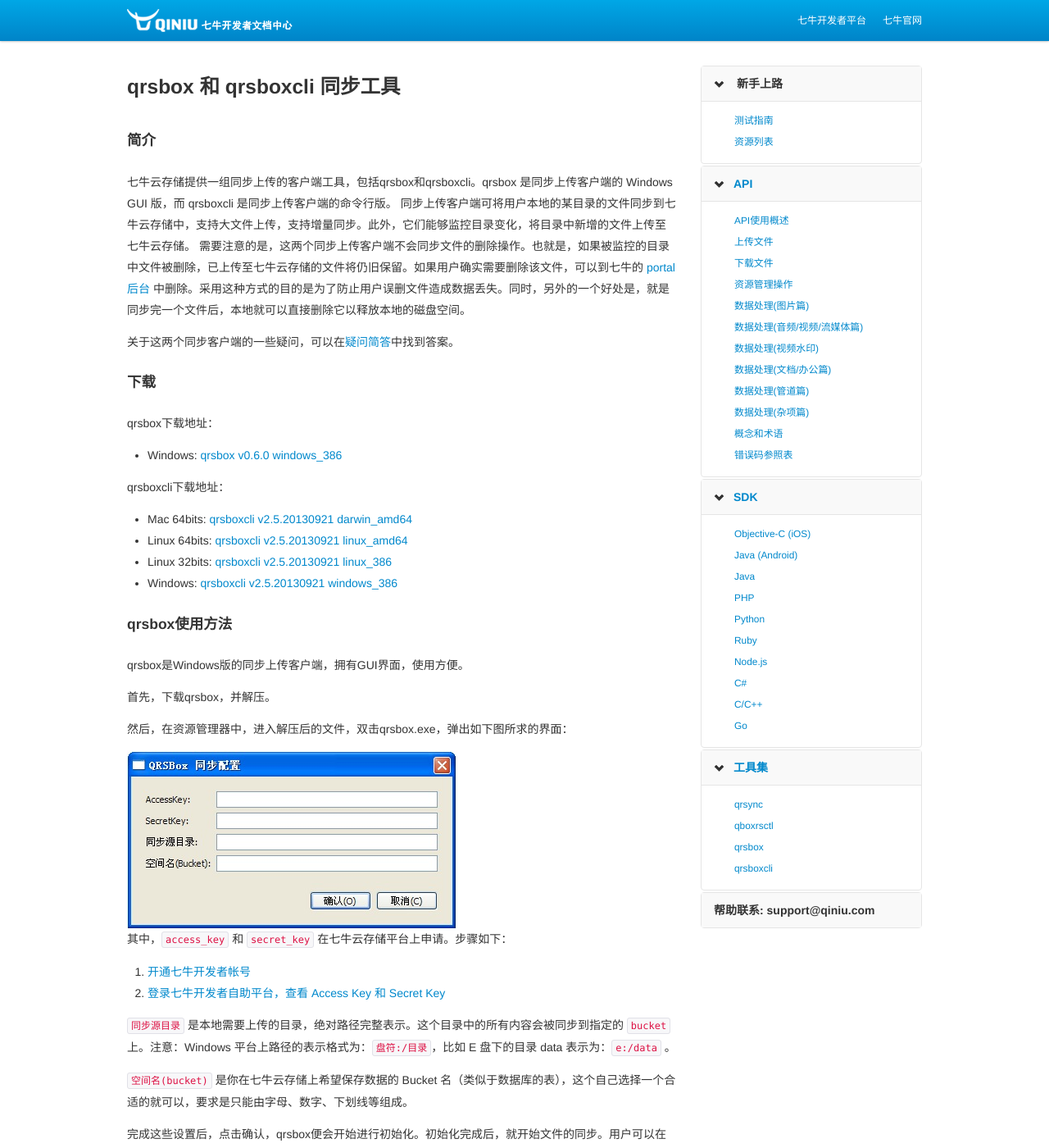
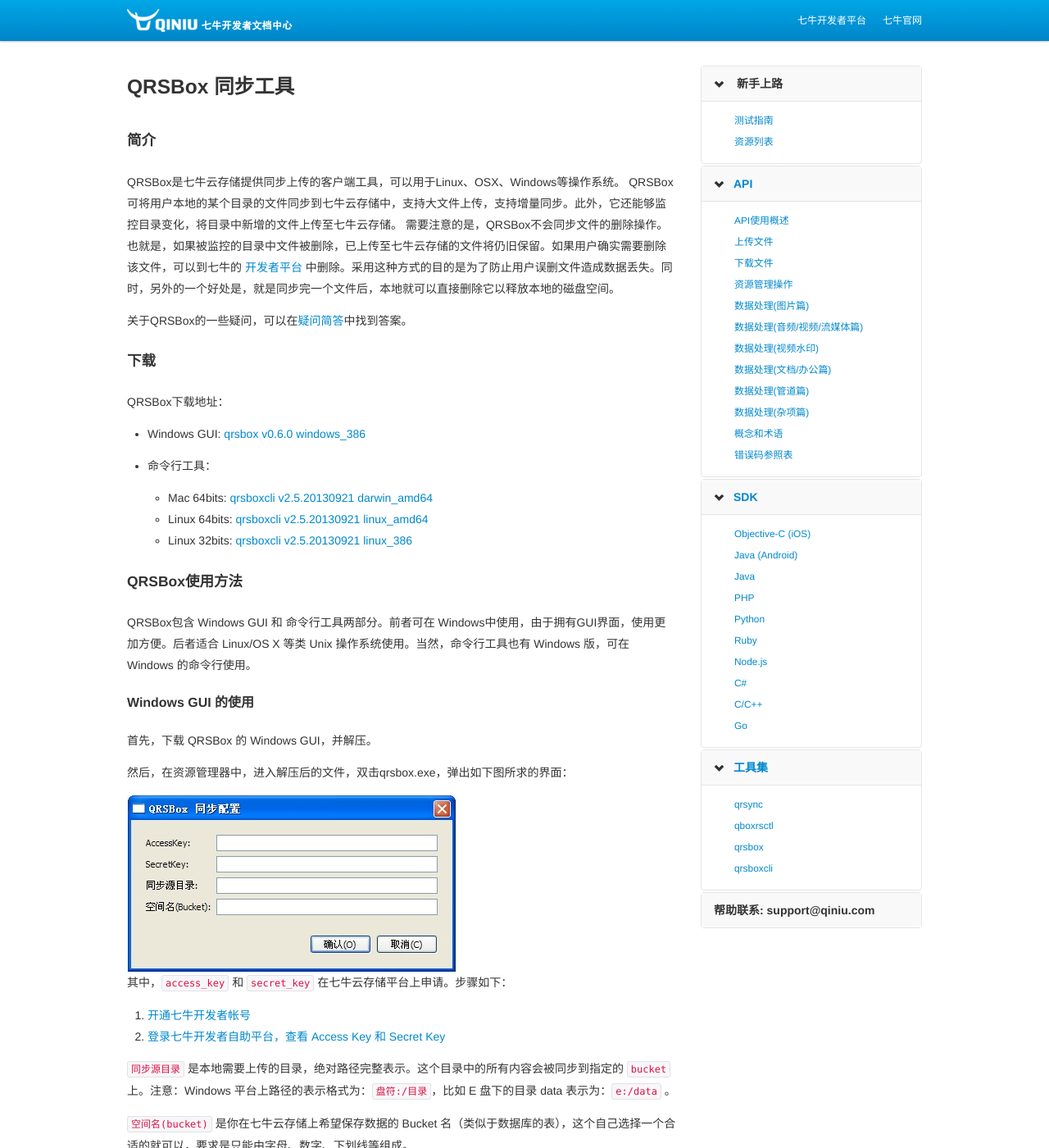
Before and after one commit to qiniu/docs.qiniu.com, a Jekyll site: the page built from tools/qrsbox-cli.markdown, in a window 1280 px wide and 1400 px high. Shown: the whole window at 82% size. Built offline with Jekyll 4.4.1, drawn with Linux system fonts in a browser that asks for light colours; nearby versions of some CDN libraries; library files that are not in the unit come from our copies; some of the changed text lies outside the part shown.

Commit message:
combine qrsbox&qrsboxcli

```diff
--- a/tools/qrsbox-cli.markdown
+++ b/tools/qrsbox-cli.markdown
@@ -1,37 +1,37 @@
 ---
 layout: default
-title: qrsbox 和 qrsboxcli 同步工具
+title: QRSBox 同步工具
 ---
 
 
 ## 简介
 
-七牛云存储提供一组同步上传的客户端工具，包括qrsbox和qrsboxcli。qrsbox 是同步上传客户端的 Windows GUI 版，而 qrsboxcli 是同步上传客户端的命令行版。
-同步上传客户端可将用户本地的某目录的文件同步到七牛云存储中，支持大文件上传，支持增量同步。此外，它们能够监控目录变化，将目录中新增的文件上传至七牛云存储。
-需要注意的是，这两个同步上传客户端不会同步文件的删除操作。也就是，如果被监控的目录中文件被删除，已上传至七牛云存储的文件将仍旧保留。如果用户确实需要删除该文件，可以到七牛的 [portal 后台](https://portal.qiniu.com/) 中删除。采用这种方式的目的是为了防止用户误删文件造成数据丢失。同时，另外的一个好处是，就是同步完一个文件后，本地就可以直接删除它以释放本地的磁盘空间。
+QRSBox是七牛云存储提供同步上传的客户端工具，可以用于Linux、OSX、Windows等操作系统。
+QRSBox可将用户本地的某个目录的文件同步到七牛云存储中，支持大文件上传，支持增量同步。此外，它还能够监控目录变化，将目录中新增的文件上传至七牛云存储。
+需要注意的是，QRSBox不会同步文件的删除操作。也就是，如果被监控的目录中文件被删除，已上传至七牛云存储的文件将仍旧保留。如果用户确实需要删除该文件，可以到七牛的 [开发者平台](https://portal.qiniu.com/) 中删除。采用这种方式的目的是为了防止用户误删文件造成数据丢失。同时，另外的一个好处是，就是同步完一个文件后，本地就可以直接删除它以释放本地的磁盘空间。
 
-关于这两个同步客户端的一些疑问，可以在[疑问简答](http://kb.qiniu.com/537ps105)中找到答案。
+关于QRSBox的一些疑问，可以在[疑问简答](http://kb.qiniu.com/537ps105)中找到答案。
 
 
 ## 下载
 
-qrsbox下载地址：
+QRSBox下载地址：
 
-  - Windows: [qrsbox v0.6.0 windows_386](http://open.qiniudn.com/qrsbox-v0.6.0.zip)
+- Windows GUI: [qrsbox v0.6.0 windows_386](http://open.qiniudn.com/qrsbox-v0.6.0.zip)
 
-qrsboxcli下载地址：
-
+- 命令行工具：
   - Mac 64bits: [qrsboxcli v2.5.20130921 darwin_amd64](http://open.qiniudn.com/devtools/v2.5.20130921/darwin_amd64/qrsboxcli)
   - Linux 64bits: [qrsboxcli v2.5.20130921 linux_amd64](http://open.qiniudn.com/devtools/v2.5.20130921/linux_amd64/qrsboxcli)
   - Linux 32bits: [qrsboxcli v2.5.20130921 linux_386](http://open.qiniudn.com/devtools/v2.5.20130921/linux_386/qrsboxcli)
-  - Windows: [qrsboxcli v2.5.20130921 windows_386](http://open.qiniudn.com/devtools/v2.5.20130921/windows_386/qrsboxcli.exe)
 
 
-## qrsbox使用方法
+## QRSBox使用方法
 
-qrsbox是Windows版的同步上传客户端，拥有GUI界面，使用方便。
+QRSBox包含 Windows GUI 和 命令行工具两部分。前者可在 Windows中使用，由于拥有GUI界面，使用更加方便。后者适合 Linux/OS X 等类 Unix 操作系统使用。当然，命令行工具也有 Windows 版，可在 Windows 的命令行使用。
 
-首先，下载qrsbox，并解压。
+### Windows GUI 的使用
+
+首先，下载 QRSBox 的 Windows GUI，并解压。
 
 然后，在资源管理器中，进入解压后的文件，双击qrsbox.exe，弹出如下图所求的界面：
 
@@ -46,21 +46,21 @@
 
 `空间名(bucket)` 是你在七牛云存储上希望保存数据的 Bucket 名（类似于数据库的表），这个自己选择一个合适的就可以，要求是只能由字母、数字、下划线等组成。
 
-完成这些设置后，点击确认，qrsbox便会开始进行初始化。初始化完成后，就开始文件的同步。用户可以在qrsbox的界面上看到同步的进程，大致如下图所示：
+完成这些设置后，点击确认，QRSBox 便会开始进行初始化。初始化完成后，就开始文件的同步。用户可以在qrsbox的界面上看到同步的进程，大致如下图所示：
 
 ![查看同步进程](img/qrsbox-sync.png)
 
 随着文件同步的进行，用户可以在[开发者平台](https://portal.qiniu.com/)的空间管理中看到已上传的文件。
 
-qrsbox启动后会常驻内存，在Windows的任务栏中显示托盘 ![托盘](img/qrsbox-icon.png) 。
+QRSBox 启动后会常驻内存，在 Windows 的任务栏中显示托盘 ![托盘](img/qrsbox-icon.png) 。
 
 如果用户需要修改同步目录，AccessKey/SecretKey，或其他参数，可以邮件单击qrsbox的托盘，选择“配置”菜单项，打开配置界面，重新配置。
 
-## qrsboxcli使用方法
+### 命令行使用方法
 
-qrboxcli是命令行版的同步上传客户端，可以在多种操作系统上使用，包括：Linux、OS X、Windows等。
+QRSBox 命令行工具的使用方式如下：
 
-首先，下载qrsboxcli，并解压。
+首先，下载 QRSBox 命令行工具，并解压。
 
 然后，执行以下命令，进行初始化：
 
```
